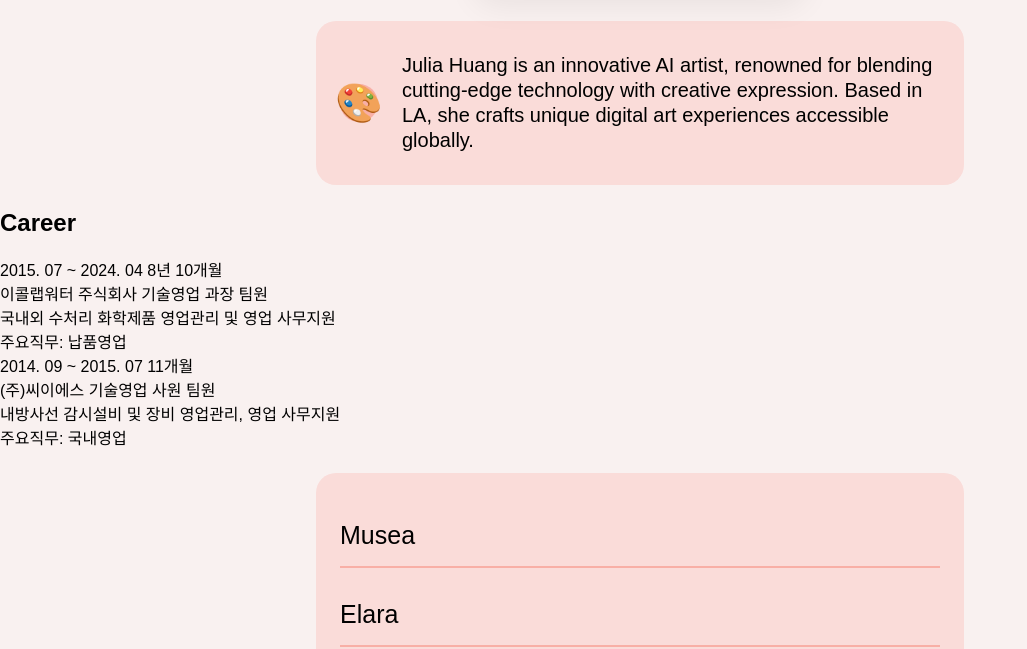
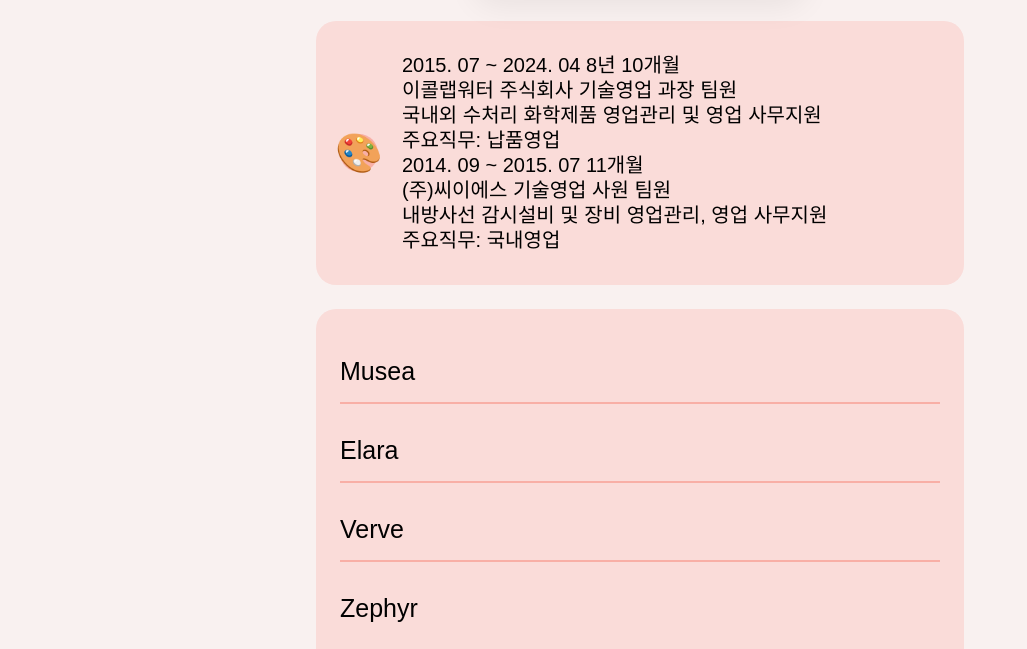
Before and after one commit to Gerutrute/bentolio-portfolio, a plain HTML site: page index.html in a window 1280 px wide. Shown: the part 843-1492 px from the top of the page, without its empty margins (0-1027 px from the left). Drawn offline with Linux system fonts and the light colour scheme.

Commit message:
fix: about 섹션에 Career 내용만 남기고 기존 소개 텍스트 제거

```diff
--- a/index.html
+++ b/index.html
@@ -30,11 +30,6 @@
     <section class="about" id="about">
       <div class="about-icon">🎨</div>
       <div class="about-text">
-        Julia Huang is an innovative AI artist, renowned for blending cutting-edge technology with creative expression. Based in LA, she crafts unique digital art experiences accessible globally.
-      </div>
-    </section>
-    <section class="career" id="career">
-      <h2>Career</h2>
         <div class="career-item">
           <div class="career-period">2015. 07 ~ 2024. 04 <span class="career-duration">8년 10개월</span></div>
           <div class="career-title">이콜랩워터 주식회사 기술영업 과장 팀원</div>
@@ -46,6 +41,7 @@
           <div class="career-title">(주)씨이에스 기술영업 사원 팀원</div>
           <div class="career-desc">내방사선 감시설비 및 장비 영업관리, 영업 사무지원</div>
           <div class="career-role">주요직무: 국내영업</div>
+        </div>
       </div>
     </section>
     <section class="work" id="projects">
```
Lines whose indentation alone changed are shown as unchanged.
